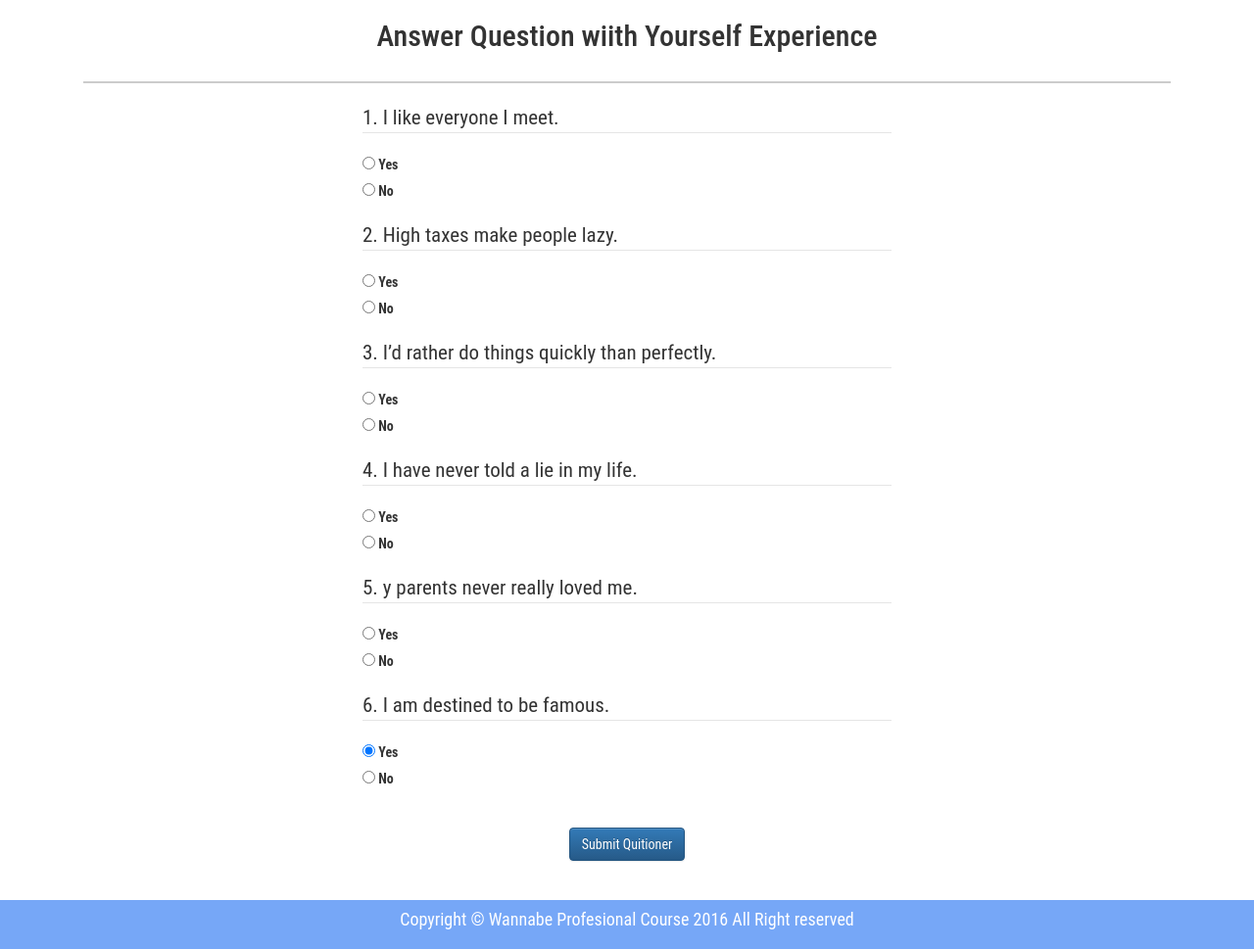
After one commit to rxs1/wannabe, a PHP site: page /dashboard/identify-test.php in a window 1280 px wide. The commit adds this page. Shown: the whole page at 98% size. Run offline with PHP 8.4, Linux system fonts and the light colour scheme; some libraries are stand-ins or nearby versions.

Commit message:
fix identify

```diff
--- /dev/null
+++ b/dashboard/identify-test.php
@@ -0,0 +1,128 @@
+<!DOCTYPE html>
+<html>
+<head>
+	<?php
+	$title= "Identification Talent Personality Test";
+	include 'head.php';
+	?>
+</head>
+<body>
+<div class="container">
+	<center><h2>Answer Question wiith Yourself Experience</h2></center>
+	<div class="col-md-12">
+		<hr>
+	</div>
+	<div class="col-md-6 col-md-offset-3">
+
+		<form action="calculate-answer.php">
+		  <fieldset class="form-group">
+		    <legend>1. I like everyone I meet.</legend>
+		    <div class="form-check">
+		      <label class="form-check-label">
+		        <input type="radio" class="form-check-input" name="optionsRadios" id="optionsRadios1" value="option1" checked>
+		        Yes
+		      </label>
+		    </div>
+		    <div class="form-check">
+		    <label class="form-check-label">
+		        <input type="radio" class="form-check-input" name="optionsRadios" id="optionsRadios2" value="option2">
+		        No
+		      </label>
+		    </div>
+		  </fieldset>
+
+		  <fieldset class="form-group">
+		    <legend>2. High taxes make people lazy.</legend>
+		    <div class="form-check">
+		      <label class="form-check-label">
+		        <input type="radio" class="form-check-input" name="optionsRadios" id="optionsRadios1" value="option1" checked>
+		        Yes
+		      </label>
+		    </div>
+		    <div class="form-check">
+		    <label class="form-check-label">
+		        <input type="radio" class="form-check-input" name="optionsRadios" id="optionsRadios2" value="option2">
+		        No
+		      </label>
+		    </div>
+		  </fieldset>
+
+  		  <fieldset class="form-group">
+		    <legend>3. I’d rather do things quickly than perfectly.</legend>
+		    <div class="form-check">
+		      <label class="form-check-label">
+		        <input type="radio" class="form-check-input" name="optionsRadios" id="optionsRadios1" value="option1" checked>
+		        Yes
+		      </label>
+		    </div>
+		    <div class="form-check">
+		    <label class="form-check-label">
+		        <input type="radio" class="form-check-input" name="optionsRadios" id="optionsRadios2" value="option2">
+		        No
+		      </label>
+		    </div>
+		  </fieldset>
+
+		    <fieldset class="form-group">
+		    <legend>4. I have never told a lie in my life.</legend>
+		    <div class="form-check">
+		      <label class="form-check-label">
+		        <input type="radio" class="form-check-input" name="optionsRadios" id="optionsRadios1" value="option1" checked>
+		        Yes
+		      </label>
+		    </div>
+		    <div class="form-check">
+		    <label class="form-check-label">
+		        <input type="radio" class="form-check-input" name="optionsRadios" id="optionsRadios2" value="option2">
+		        No
+		      </label>
+		    </div>
+		  </fieldset>
+
+		  <fieldset class="form-group">
+		    <legend>5. y parents never really loved me.</legend>
+		    <div class="form-check">
+		      <label class="form-check-label">
+		        <input type="radio" class="form-check-input" name="optionsRadios" id="optionsRadios1" value="option1" checked>
+		        Yes
+		      </label>
+		    </div>
+		    <div class="form-check">
+		    <label class="form-check-label">
+		        <input type="radio" class="form-check-input" name="optionsRadios" id="optionsRadios2" value="option2">
+		        No
+		      </label>
+		    </div>
+		  </fieldset>
+		  		  <fieldset class="form-group">
+		    <legend> 6. I am destined to be famous.</legend>
+		    <div class="form-check">
+		      <label class="form-check-label">
+		        <input type="radio" class="form-check-input" name="optionsRadios" id="optionsRadios1" value="option1" checked>
+		        Yes
+		      </label>
+		    </div>
+		    <div class="form-check">
+		    <label class="form-check-label">
+		        <input type="radio" class="form-check-input" name="optionsRadios" id="optionsRadios2" value="option2">
+		        No
+		      </label>
+		    </div>
+		  </fieldset>
+		  <br>
+		  <center><button type="submit" class="btn btn-primary">Submit Quitioner</button></center>
+		  <br>
+		  <br>
+		</form>
+	</div>
+</div>
+	<div id="footer-identify" class="container-fluid">
+		<div class="row">
+			<div class="col-md-12" id="credit">
+			<p>Copyright &copy; Wannabe Profesional Course 2016 All Right reserved</p>
+			</div>
+		</div>
+	</div>
+
+</body>
+</html>
```
Also changed, not shown: dashboard/calculate-answer.php (added, +29 -0 lines), dashboard/identify.php (+6 -2 lines).
